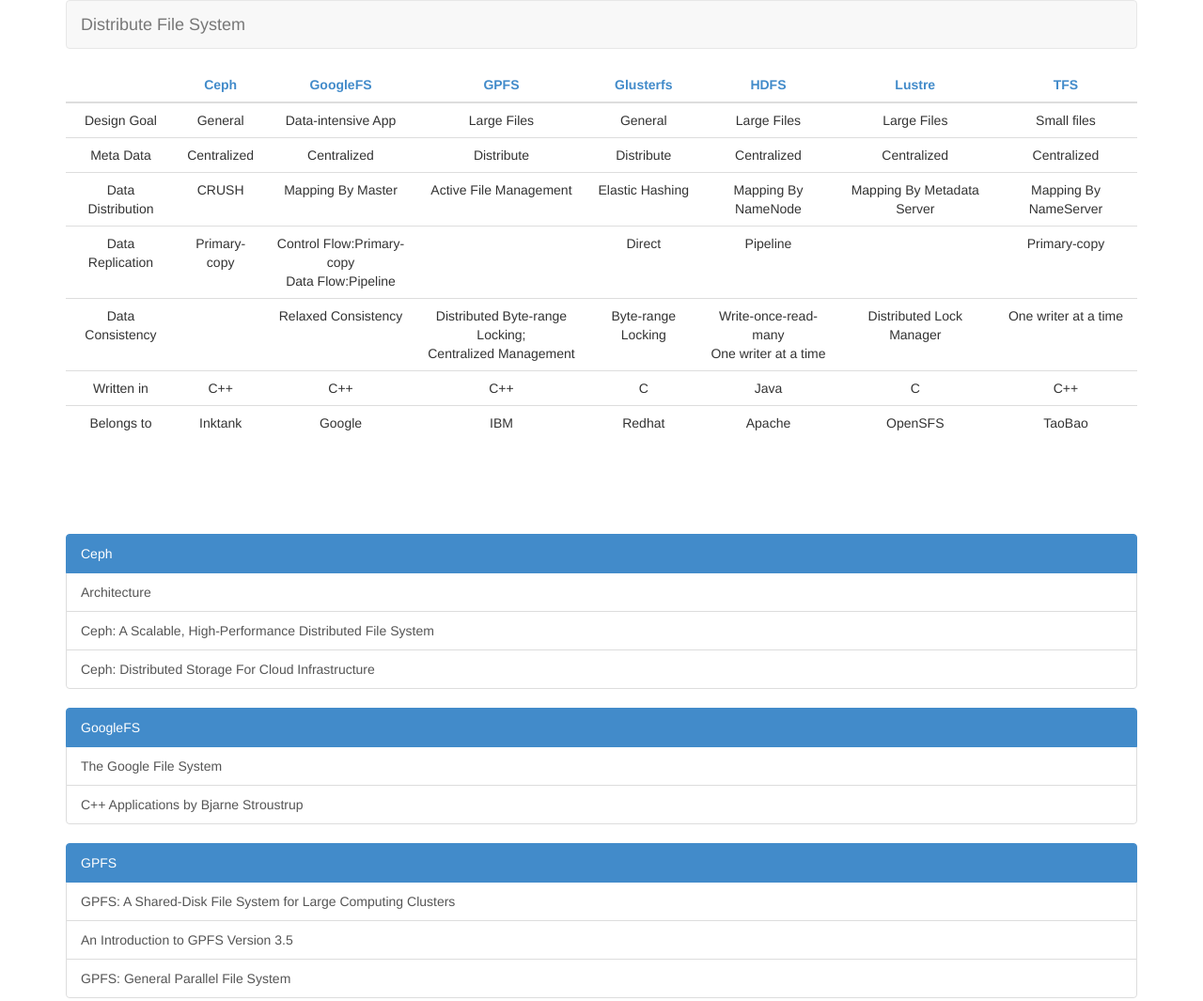
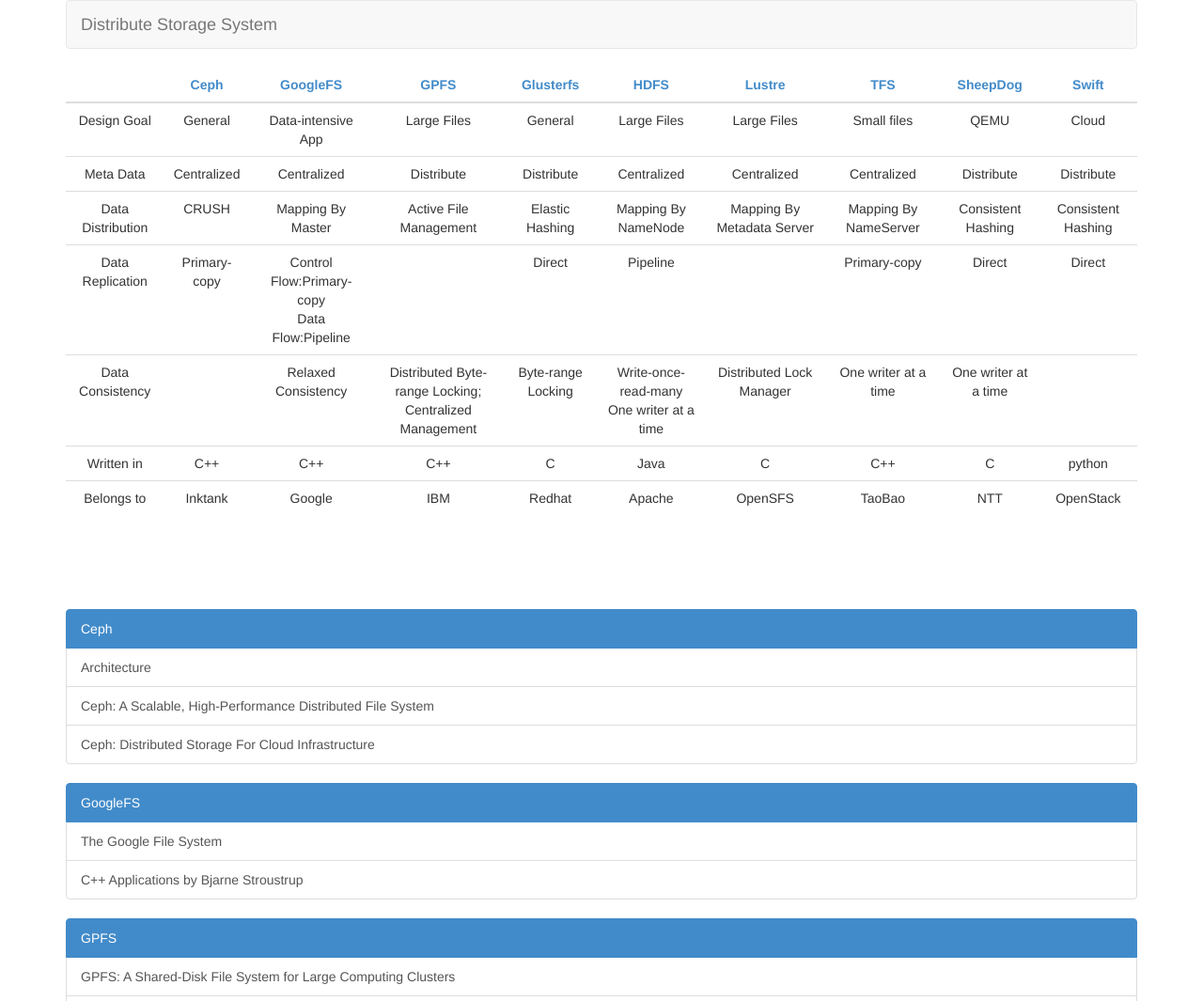
Before and after one commit to JulesWang/cdfs, a plain HTML site: page index.html in a window 1280 px wide. Shown: the top 1065 px of the page at 94% size. Drawn offline with Linux system fonts and the light colour scheme.

Commit message:
file -> storage

```diff
--- a/index.html
+++ b/index.html
@@ -9,7 +9,7 @@
     <meta name="author" content="Jules Wang">
 
     <title>
-        Comparsion of Distribute File Systems
+        Comparsion of Distribute Storage Systems
     </title>
 
     <!-- Bootstrap core CSS -->
@@ -25,7 +25,7 @@
             <span class="icon-bar"></span>
             <span class="icon-bar"></span>
           </button>
-          <a href="#" class="navbar-brand">Distribute File System</a>
+          <a href="#" class="navbar-brand">Distribute Storage System</a>
         </div>
         <div class="navbar-collapse collapse">
           <ul class="nav navbar-nav">
@@ -65,6 +65,8 @@
             <th><a href="#hdfs">HDFS</a></th>
             <th><a href="#lustre">Lustre</a></th>
             <th><a href="#TFS">TFS</a></th>
+            <th><a href="#sheepdog">SheepDog</a></th>
+            <th><a href="#swift">Swift</a></th>
           </tr>
         </thead>
         <tbody>
@@ -77,6 +79,8 @@
             <td>Large Files</td>
             <td>Large Files</td>
             <td>Small files</td>
+            <td>QEMU</td>
+            <td>Cloud</td>
           </tr>
           <tr>
             <td>Meta Data</td>
@@ -87,6 +91,8 @@
             <td>Centralized</td>
             <td>Centralized</td>
             <td>Centralized</td>
+            <td>Distribute</td>
+            <td>Distribute</td>
           </tr>
           <tr>
             <td>Data Distribution</td>
@@ -97,6 +103,8 @@
             <td>Mapping By NameNode</td>
             <td>Mapping By Metadata Server</td>
             <td>Mapping By NameServer</td>
+            <td>Consistent Hashing</td>
+            <td>Consistent Hashing</td>
           </tr>
           <tr>
             <td>Data Replication</td>
@@ -107,6 +115,8 @@
             <td>Pipeline</td>
             <td></td>
             <td>Primary-copy</td>
+            <td>Direct</td>
+            <td>Direct</td>
           </tr>
           <tr>
             <td>Data Consistency</td>
@@ -118,6 +128,8 @@
             <td>Write-once-read-many<br>One writer at a time</td>
             <td>Distributed Lock Manager</td>
             <td>One writer at a time</td>
+            <td>One writer at a time</td>
+            <td></td>
           </tr>
 <!--
           <tr>
@@ -125,6 +137,8 @@
             <td></td>
             <td></td>
             <td>CP</td>
+            <td></td>
+            <td></td>
             <td></td>
             <td></td>
             <td></td>
@@ -141,6 +155,8 @@
             <td>Java</td>
             <td>C</td>
             <td>C++</td>
+            <td>C</td>
+            <td>python</td>
           </tr>
           <tr>
             <td>Belongs to</td>
@@ -151,6 +167,8 @@
             <td>Apache</td>
             <td>OpenSFS</td>
             <td>TaoBao</td>
+            <td>NTT</td>
+            <td>OpenStack</td>
           </tr>
         </tbody>
       </table>
@@ -170,7 +188,7 @@
         <a href="#" class="list-group-item active">GPFS</a>
         <a href="https://www.usenix.org/legacy/events/fast02/full_papers/schmuck/schmuck.pdf" class="list-group-item">GPFS: A Shared-Disk File System for Large Computing Clusters</a>
         <a href="http://www-03.ibm.com/systems/jo/resources/introduction-to-gpfs-3-5.pdf" class="list-group-item">An Introduction to GPFS Version 3.5</a>
-        <a href="http://www.cs.rochester.edu/~sandhya/csc256/seminars/xiaoya_GPFS.pdf" class="list-group-item">GPFS: General Parallel File System</a>
+        <a href="http://www.cs.rochester.edu/~sandhya/csc256/seminars/xiaoya_GPFS.pdf" class="list-group-item">GPFS:
       </div>
 
       <div class="list-group" id="glustefs">
@@ -190,6 +208,15 @@
         <a href="#" class="list-group-item active">TFS</a>
         <a href="http://code.taobao.org/p/tfs/wiki/intro/" class="list-group-item">Taobao File System</a>
       </div>
+      <div class="list-group" id="sheepdog">
+        <a href="#" class="list-group-item active">SheepDog</a>
+        <a href="http://www.linux-kvm.org/wiki/images/8/8d/2010-forum-sheepdog.pdf" class="list-group-item">Sheepdog: distributed storage system for QEMU</a>
+      </div>
+      <div class="list-group" id="swift">
+        <a href="#" class="list-group-item active">Swift</a>
+        <a href="" class="list-group-item"></a>
+      </div>
+
   </body>
 <!--
   <script src="https://code.jquery.com/jquery-1.10.2.min.js"></script>
```
